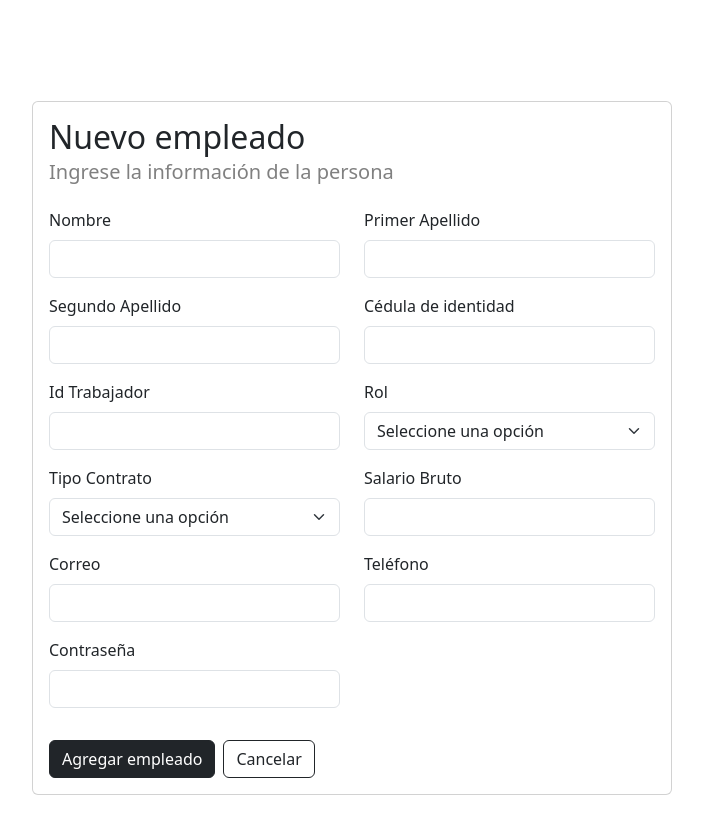
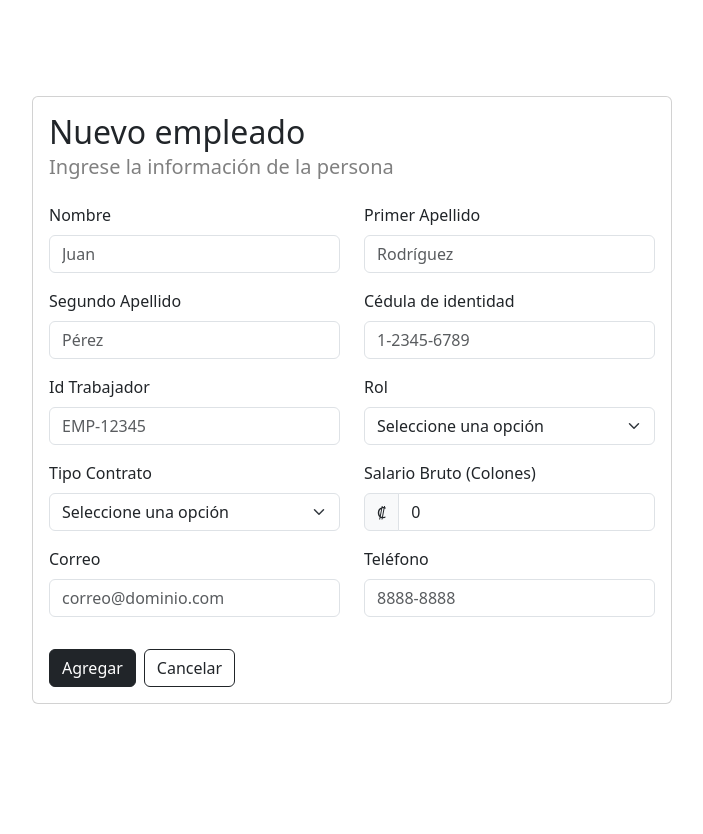
Before and after one commit to luisEChaconC/PI-IngeBases, a Vue app in the folder frontend/: page /add-employee in a window 1280 px wide. Shown: the top 834 px of the page, without its empty margins (288-991 px from the left). After the commit the page ends 800 px from the top, so only its background shows below. Built offline with nearby package versions, Linux system fonts and the light colour scheme; the HTML template or start-up script is replaced by a standard one.

Commit message:
feat: connect the add employee view with the backend to be able to create employees

```diff
--- a/frontend/src/views/AddEmployee.vue
+++ b/frontend/src/views/AddEmployee.vue
@@ -1,5 +1,5 @@
 <template>
-    <div class="d-flex justify-content-center align-items-center min-vh-100 my-5">
+    <div class="d-flex justify-content-center align-items-center min-vh-100 my-5 my-md-0">
         <div class="card w-50">
             <div class="card-body">
                 <h2 class="card-title">Nuevo empleado</h2>
@@ -8,65 +8,65 @@
                     <div class="col-md-6">
                         <div class="mb-3">
                             <label for="firstName" class="form-label">Nombre</label>
-                <input type="text" class="form-control" id="firstName" />
+                            <input type="text" class="form-control" id="firstName" v-model="formData.naturalPerson.firstName" placeholder="Juan" required />
                         </div>
                         <div class="mb-3">
-                <label for="secondLastName" class="form-label">Segundo Apellido</label>
-                <input type="text" class="form-control" id="secondLastName" />
+                            <label for="secondSurname" class="form-label">Segundo Apellido</label>
+                            <input type="text" class="form-control" id="secondSurname" v-model="formData.naturalPerson.secondSurname" placeholder="Pérez" required />
                         </div>
                         <div class="mb-3">
                             <label for="workerId" class="form-label">Id Trabajador</label>
-                <input type="text" class="form-control" id="workerId" />
+                            <input type="text" class="form-control" id="workerId" v-model="formData.employee.workerId" placeholder="EMP-12345" required />
                         </div>
                         <div class="mb-3">
                             <label for="contractType" class="form-label">Tipo Contrato</label>
-                <select class="form-select" id="contractType">
+                            <select class="form-select" id="contractType" v-model="formData.employee.contractType" required>
                                 <option value="">Seleccione una opción</option>
-                <option value="PartTime">Media Jornada</option>
-                <option value="FullTime">Jornada Completa</option>
-                <option value="ProfessionalServices">Servicios Profesionales</option>
+                                <option value="Part-Time">Media Jornada</option>
+                                <option value="Full-Time">Jornada Completa</option>
+                                <option value="Professional Services">Servicios Profesionales</option>
+                                <option value="Hourly">Por hora</option>
                             </select>
                         </div>
                         <div class="mb-3">
                             <label for="email" class="form-label">Correo</label>
-                <input type="email" class="form-control" id="email" />
-            </div>
-            <div class="mb-3">
-                <label for="password" class="form-label">Contraseña</label>
-                <input type="password" class="form-control" id="password" />
+                            <input type="email" class="form-control" id="email" v-model="formData.user.email" placeholder="correo@dominio.com" required />
                         </div>
                     </div>
                     <div class="col-md-6">
                         <div class="mb-3">
-                <label for="firstLastName" class="form-label">Primer Apellido</label>
-                <input type="text" class="form-control" id="firstLastName" />
+                            <label for="firstSurname" class="form-label">Primer Apellido</label>
+                            <input type="text" class="form-control" id="firstSurname" v-model="formData.naturalPerson.firstSurname" placeholder="Rodríguez" required />
                         </div>
                         <div class="mb-3">
-                <label for="identityCard" class="form-label">Cédula de identidad</label>
-                <input type="text" class="form-control" id="identityCard" />
+                            <label for="legalId" class="form-label">Cédula de identidad</label>
+                            <input type="text" class="form-control" id="legalId" v-model="formData.person.legalId" placeholder="1-2345-6789" required />
                         </div>
                         <div class="mb-3">
                             <label for="role" class="form-label">Rol</label>
-                <select class="form-select" id="role">
+                            <select class="form-select" id="role" v-model="formData.employeeRole" required>
                                 <option value="">Seleccione una opción</option>
                                 <option value="Supervisor">Supervisor</option>
-                <option value="PayrollManager">Encargado Planilla</option>
+                                <option value="Payroll Manager">Encargado Planilla</option>
                                 <option value="Collaborator">Colaborador</option>
                             </select>
                         </div>
                         <div class="mb-3">
-                <label for="grossSalary" class="form-label">Salario Bruto</label>
-                <input type="number" class="form-control" id="grossSalary" />
+                            <label for="grossSalary" class="form-label">Salario Bruto (Colones)</label>
+                            <div class="input-group">
+                                <span class="input-group-text">₡</span>
+                                <input type="number" class="form-control" id="grossSalary" v-model="formData.employee.grossSalary" placeholder="500000" required />
+                            </div>
                         </div>
                         <div class="mb-3">
                             <label for="phone" class="form-label">Teléfono</label>
-                <input type="tel" class="form-control" id="phone" />
+                            <input type="tel" class="form-control" id="phone" v-model="formData.contact.phoneNumber" placeholder="8888-8888" required />
                         </div>
                     </div>
                 </div>
                 <div class="d-flex justify-content-start mt-3">
-            <button type="button" class="btn btn-dark me-2">Agregar empleado</button>
-            <button type="button" class="btn btn-outline-dark">Cancelar</button>
+                    <button type="button" class="btn btn-dark me-2" @click="submitForm">Agregar</button>
+                    <a href="#" class="btn btn-outline-dark">Cancelar</a>
                 </div>
             </div>
         </div>
@@ -74,9 +74,65 @@
 </template>
 
 <script>
+import axios from "axios";
+
 export default {
-    name: 'AddEmployee'
+    name: "AddEmployee",
+    data() {
+        return {
+            formData: {
+                person: {
+                    legalId: "",
+                    type: "Natural Person",
+                    province: "",
+                    canton: "",
+                    neighborhood: "",
+                    additionalDirectionDetails: "",
+                },
+                user: {
+                    email: "",
+                    password: "",
+                    isAdmin: false,
+                },
+                naturalPerson: {
+                    firstName: "",
+                    firstSurname: "",
+                    secondSurname: "",
+                },
+                contact: {
+                    type: "Phone Number",
+                    phoneNumber: "",
+                },
+                employee: {
+                    workerId: "",
+                    companyId: "D4F7DD81-2E6D-4264-8619-28BAC1EA0627", // Example company ID we should get this from the cookies of the employer signed
+                    contractType: "",
+                    grossSalary: 0,
+                    hasToReportHours: false,
+                },
+                employeeRole: "",
+            },
+        };
+    },
+    methods: {
+        async submitForm() {
+            // Dynamically set the password before submitting
+            // The user password is the first surname and the last 3 digits of the legal id
+            this.formData.user.password = `${this.formData.naturalPerson.firstSurname}${this.formData.person.legalId.slice(-3)}`;
+            console.log(this.formData)
+            try {
+                const response = await axios.post(
+                    "https://localhost:5000/api/Employee/CreateEmployeeWithDependencies",
+                    this.formData
+                );
+                alert("Empleado agregado exitosamente");
+                console.log(response.data);
+            } catch (error) {
+                alert("Ocurrió un error al tratar de agregar el empleado.");
             }
+        },
+    },
+};
 </script>
 
 <style scoped>
```
Lines whose indentation alone changed are shown as unchanged.
